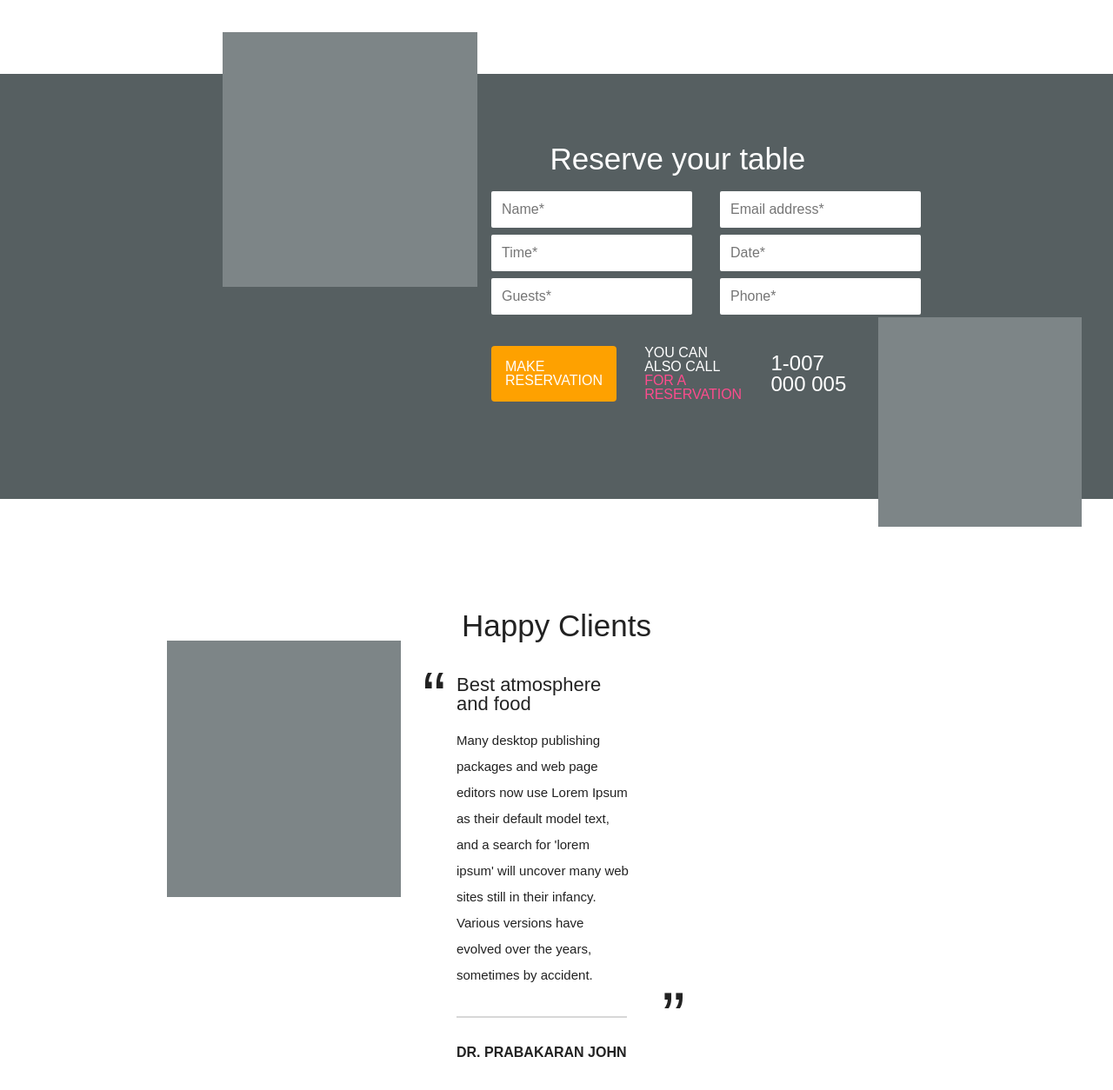
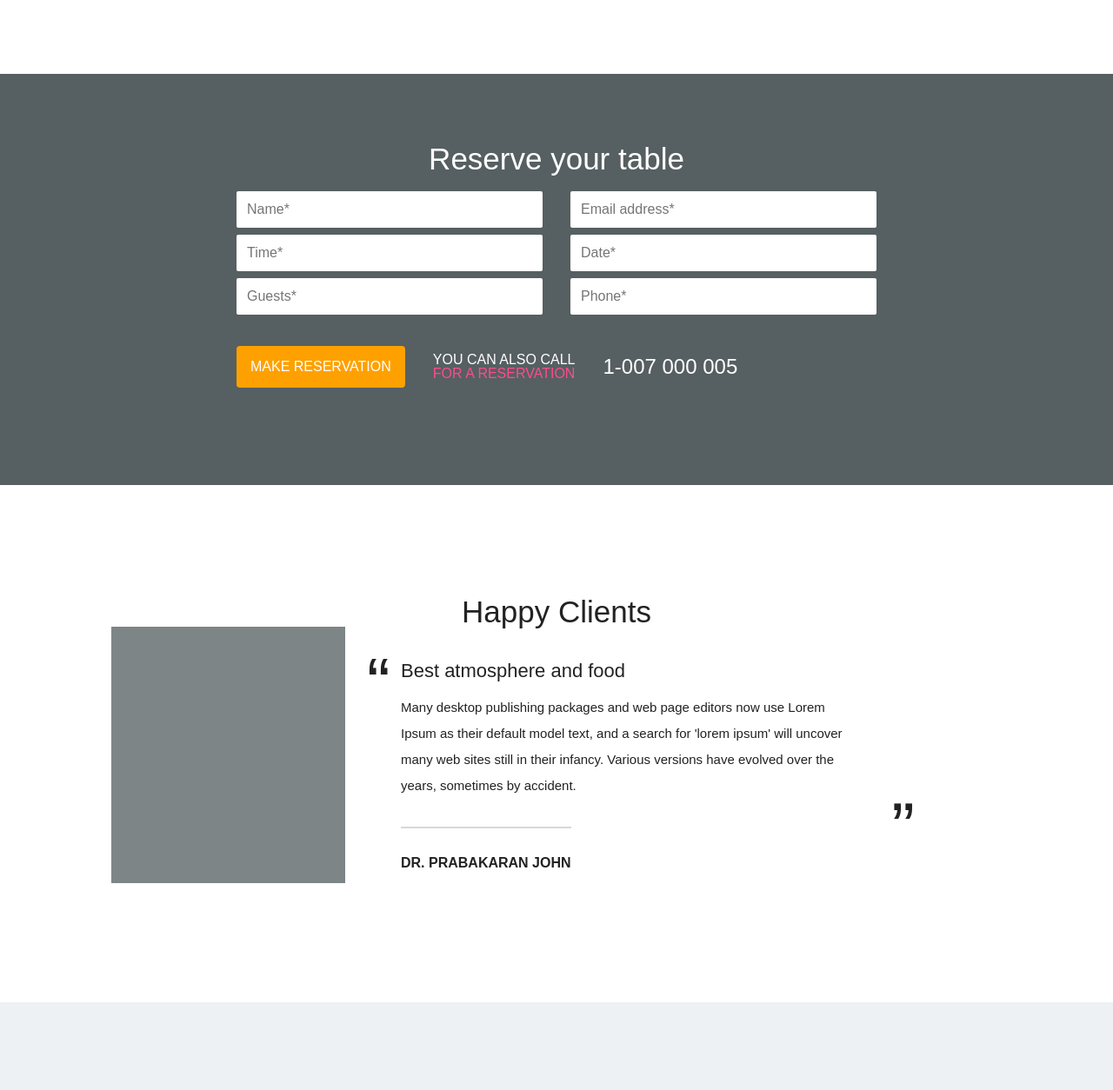
Before and after one commit to mpeciakk/staz-layout, a website built with Parcel: page index.html in a window 1280 px wide. Shown: the part 1295-2549 px from the top of the page at 87% size. Built offline with nearby package versions, Linux system fonts and the light colour scheme; files whose address does not match are found by name.

Commit message:
basic responsiveness

```diff
--- a/scss/index.scss
+++ b/scss/index.scss
@@ -17,6 +17,14 @@ body {
     width: 70vw;
     margin: auto;
     font-family: Arial, Helvetica, sans-serif;
+
+    @media screen and (max-width: 1400px) {
+        width: 80vw;
+    }
+
+    @media screen and (max-width: 1024px) {
+        width: 95vw;
+    }
 }
 
 .content {
--- a/scss/sections/reservation.scss
+++ b/scss/sections/reservation.scss
@@ -3,6 +3,10 @@
 
     display: flex;
     padding: 0 256px;
+
+    @media screen and (max-width: 1400px) {
+        padding: 0;
+    }
 
     .content {
         font-family: Arial, Helvetica, sans-serif;
@@ -66,6 +70,10 @@
     .image {
         background: $light-gray;
 
+        @media screen and (max-width: 1400px) {
+            display: none;
+        }
+
         &-left {
             min-width: 293px;
             height: 293px;
--- a/scss/sections/reviews.scss
+++ b/scss/sections/reviews.scss
@@ -58,5 +58,13 @@
             right: 0;
             bottom: 80px;
         }
+
+        @media screen and (max-width: 1400px) {
+            margin-right: 100px;
+        }
+
+        @media screen and (max-width: 1024px) {
+            margin-right: 0;
+        }
     }
 }
```
